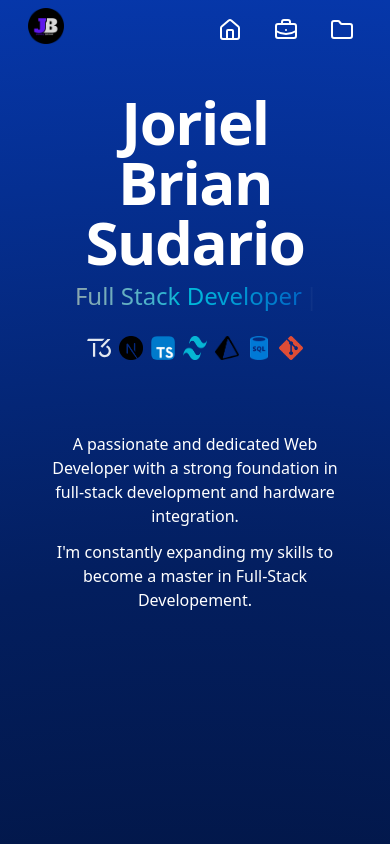
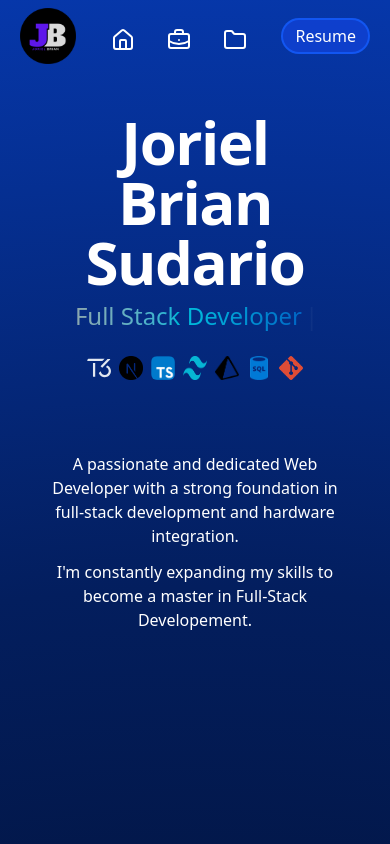
Before and after one commit to JorielBrian/Joriel_Portfolio_2025, a React (Vite) app: page / in a window 390 px wide. Shown: the top 844 px of the page. Built offline with nearby package versions, Linux system fonts and the light colour scheme.

Commit message:
improved navigation bar

```diff
--- /dev/null
+++ b/src/Components/Sections/Header.tsx
@@ -0,0 +1,50 @@
+import Navigation from './Navigation'
+import { motion } from 'framer-motion'
+import { useEffect, useState } from 'react'
+
+function Header() {
+    const [scroll, setScroll] = useState(false);
+    const [scrollDirection, setScrollDirection] = useState('up');
+    const [lastScrollY, setLastScrollY] = useState(0);
+
+    useEffect(() => {
+        const handleScroll = () => {
+        const currentScrollY = window.scrollY;
+
+        // Detect scroll direction
+        if (currentScrollY > lastScrollY) {
+            setScrollDirection('down');
+        } else {
+            setScrollDirection('up');
+        }
+
+        // For sticky effect
+        setScroll(currentScrollY > 50);
+
+        setLastScrollY(currentScrollY);
+        };
+
+        window.addEventListener('scroll', handleScroll, { passive: true });
+        return () => window.removeEventListener('scroll', handleScroll);
+    }, [lastScrollY]);
+
+    return (
+        <motion.section
+            initial={{ opacity: 0, y: 0 }}
+            animate={{
+                opacity: scrollDirection === 'up' ? 1 : 0,
+                y: scrollDirection === 'down' ? -100 : 0
+            }}
+            transition={{
+                ease: "easeInOut",
+                duration: 0.3
+            }}
+
+            className={scroll ? "flex sticky top-0 z-50 w-full justify-center" : "flex w-full justify-center"}
+        >
+            <Navigation />
+        </motion.section>
+    )
+}
+
+export default Header
--- a/src/Components/Sections/Navigation.tsx
+++ b/src/Components/Sections/Navigation.tsx
@@ -1,55 +1,37 @@
 import { motion } from "framer-motion";
 import { Link } from "react-router-dom";
+import { House, BriefcaseBusiness, Folder } from "lucide-react";
 import { useEffect, useState } from "react";
-import { House, BriefcaseBusiness, Folder } from "lucide-react";
 
 const Navigation = () =>{
     const [scroll, setScroll] = useState(false);
-    const [scrollDirection, setScrollDirection] = useState('up');
-    const [lastScrollY, setLastScrollY] = useState(0);
 
     useEffect(() => {
             const handleScroll = () => {
             const currentScrollY = window.scrollY;
 
-        // Detect scroll direction
-        if (currentScrollY > lastScrollY) {
-            setScrollDirection('down');
-        } else {
-            setScrollDirection('up');
-        }
 
             // For sticky effect
             setScroll(currentScrollY > 50);
 
-        setLastScrollY(currentScrollY);
             };
 
             window.addEventListener('scroll', handleScroll, { passive: true });
             return () => window.removeEventListener('scroll', handleScroll);
-    }, [lastScrollY]);
+        }, []);
 
     return (
-        <motion.section
-        initial={{ opacity: 0, y: 0 }}
-        animate={{
-            opacity: scrollDirection === 'up' ? 1 : 0,
-            y: scrollDirection === 'down' ? -100 : 0
-        }}
-        transition={{
-            ease: "easeInOut",
-            duration: 0.3
-        }}
-        className={scroll ? "bg-blue-900/60 sticky top-0 z-50 w-full" : "w-full"}
-        >
-            <div className="flex w-full !py-0 px-5 pb-3 rounded-sm justify-between">
-                <div className="w-fit">
+        <motion.section className={scroll ? "navbar" : "flex w-full sm:w-2/3 justify-center"}>
+            <div className="flex w-full !py-2 px-5 rounded-sm justify-between">
+                <div className="w-fit !py-0">
                     <img
                         src="/logo.png"
                         alt="JB logo"
-                        className="size-13 sm:size-15 md:size-18 lg:size-20 xl:size-23 2xl:size-26 p-2"
+                        className="size-14 md:size-16 lg:size-18 xl:size-20 2xl:size-22 lg:p-2"
                     />
                 </div>
+
+                <div className="flex items-center !py-0">
                     {/* MOBILE VIEW */}
                     <ul className="flex lg:hidden relative py-auto items-center text-md md:text-lg xl:text-xl *:w-fit *:h-10 *:m-1 *:p-3 *:text-center *:rounded-xl *:hover:scale-110 *:active:bg-blue-950 *:active:scale-90">
                         <li><Link to='/'><House /></Link></li>
@@ -57,12 +39,16 @@ const Navigation = () =>{
                         <li><Link to='/project'><Folder /></Link></li>
                     </ul>
                     {/* DESKTOP VIEW */}
-                <ul className="hidden lg:flex relative py-auto items-center text-md md:text-lg xl:text-xl *:w-fit *:h-10 *:m-1 *:p-3 *:text-center *:rounded-xl *:hover:scale-110 *:active:bg-blue-950 *:active:scale-90">
+                    <ul className="hidden lg:flex relative py-auto items-center text-md md:text-lg xl:text-md *:w-fit *:h-10 *:m-1 *:p-3 *:text-center *:rounded-xl *:hover:scale-110 *:active:bg-blue-950 *:active:scale-90">
                         <li><Link to='/'>Home</Link></li>
                         <li><Link to='/experience'>Experiences</Link></li>
                         <li><Link to='/project'>Projects</Link></li>
                     </ul>
                 </div>
+                <div className="flex items-center !py-0">
+                    <a href="Joriel Brian Sudario - CV.pdf" target="_blank"><button className="px-3 py-1 bg-blue-700/60 rounded-full border-2 border-blue-600/80">Resume</button></a>
+                </div>
+            </div>
         </motion.section>
     );
 }
--- a/src/Layout.tsx
+++ b/src/Layout.tsx
@@ -1,11 +1,11 @@
 import { Outlet } from "react-router-dom"
-import Navigation from "./Components/Sections/Navigation"
 import Footer from "./Components/Sections/Footer"
+import Header from "./Components/Sections/Header"
 
 const Layout = () => {
   return (
     <>
-        <Navigation />
+        <Header />
         <main>
             <Outlet />
         </main>
--- a/src/index.css
+++ b/src/index.css
@@ -18,6 +18,10 @@ p {
 }
 
 /* Custom Designs */
+.navbar {
+  @apply w-full sm:w-2/3 mt-5 bg-blue-900/60 rounded-full border-2 border-blue-700/80;
+}
+
 .icons {
   @apply size-13 sm:size-15 md:size-18 lg:size-20 xl:size-23 2xl:size-26 p-2 bg-gradient-to-b from-blue-900 to-blue-950 border-2 border-blue-700/80 rounded-2xl;
 }
```
Lines whose indentation alone changed are shown as unchanged.
